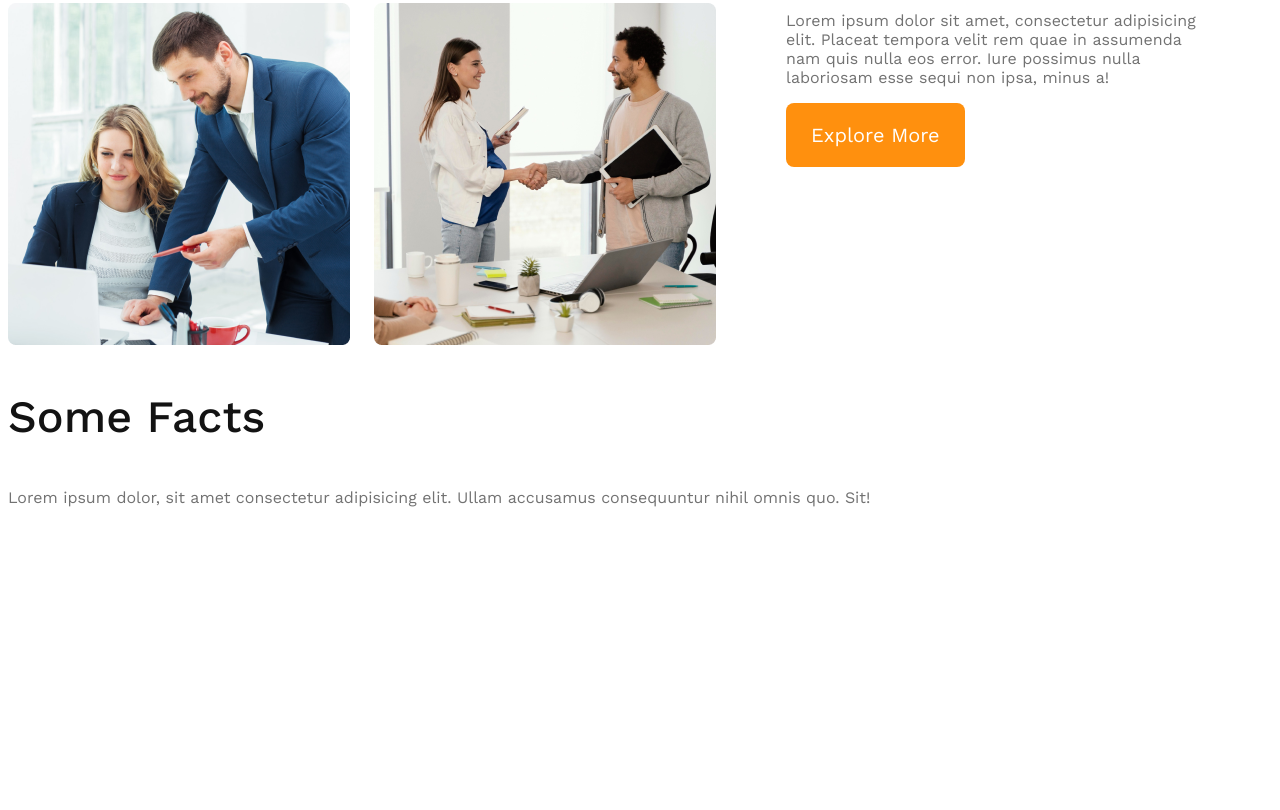
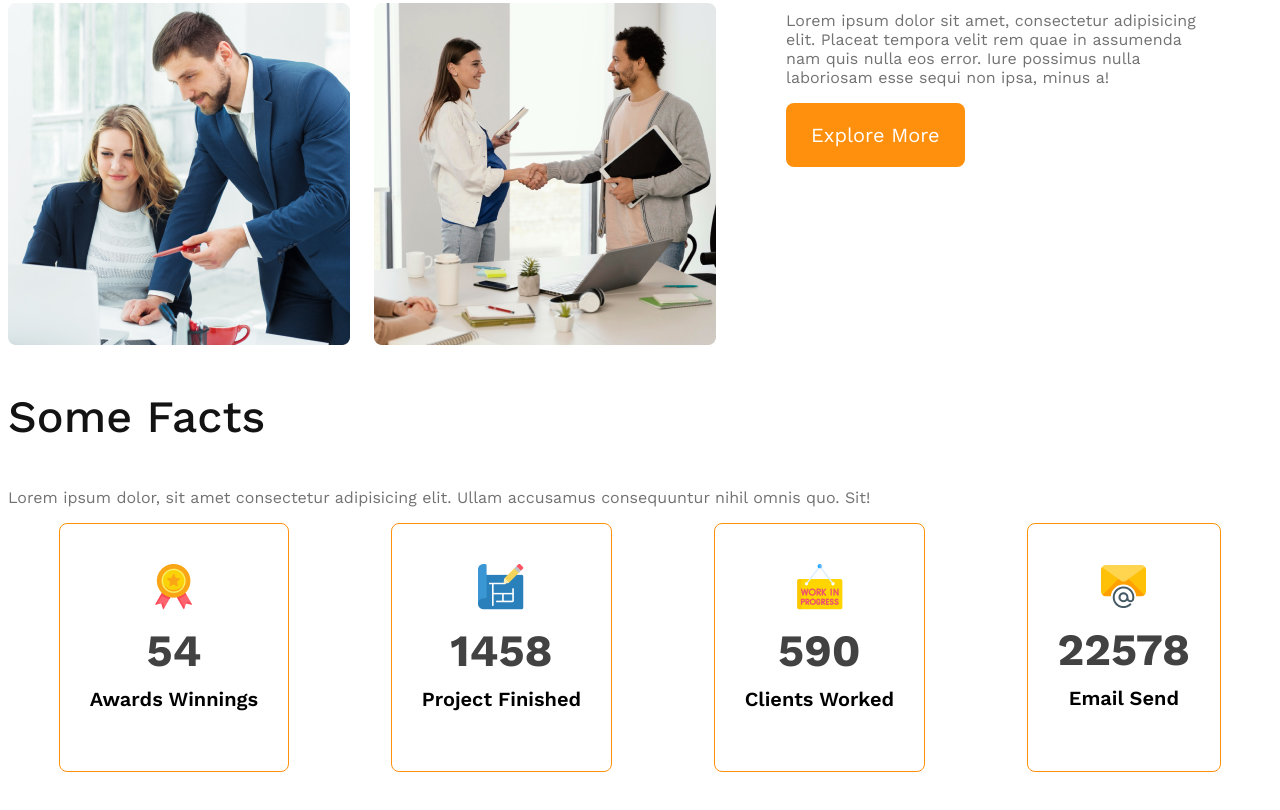
Before and after one commit to Shoyab817/g3-architect-website, a plain HTML site: page index.html in a window 1280 px wide. Shown: the part 1463-2273 px from the top of the page. Before the commit the page ends 2040 px from the top, so only its background shows below. Drawn offline with nearby package versions, Linux system fonts and the light colour scheme.

Commit message:
added icon section

```diff
--- a/index.html
+++ b/index.html
@@ -55,6 +55,31 @@
             <h3 class="section-title">Some Facts</h3>
             <p class="text-light-gray">Lorem ipsum dolor, sit amet consectetur adipisicing elit. Ullam accusamus consequuntur nihil omnis quo. Sit!</p>
         </section>
+        <div class="facts-card-container">
+            <div class="card">
+                <img src="images/icons/ribon.png" alt="">
+                <h2 class="card-stats">54</h2>
+                <p class="card-title">
+                    Awards Winnings</p>
+            </div>
+            <div class="card">
+                <img src="images/icons/projects.png" alt="">
+                <h2 class="card-stats">1458</h2>
+                <p class="card-title">
+                    Project Finished</p>
+            </div>
+            <div class="card">
+                <img src="images/icons/customers.png" alt="">
+                <h2 class="card-stats">590</h2>
+                <p class="card-title">Clients Worked</p>
+            </div>
+            <div class="card">
+                <img src="images/icons/email.png" alt="">
+                <h2 class="card-stats">22578
+                    </h2>
+                <p class="card-title">Email Send</p>
+            </div>
+        </div>
 
     </main>
     <footer>
--- a/styles/architect.css
+++ b/styles/architect.css
@@ -12,14 +12,17 @@
     cursor: pointer;
     border: 0;
 }
+
 .text-light-gray {
     color: #727272;
 }
+
 .section-title {
     font-size: 2.8rem;
     font-weight: 500;
     color: #131313;
 }
+
 /* shared styles closed */
 
 * {
@@ -84,63 +87,97 @@ nav li a {
 
 /* main styles */
 
-main{
+main {
     max-width: 1440px;
     margin: 70px auto;
 }
-.teams-container{
+
+.teams-container {
     display: flex;
     align-items: center;
 }
 
-.teams-image-container{
+.teams-image-container {
     display: grid;
-    grid-template-columns: repeat(2,1fr);
+    grid-template-columns: repeat(2, 1fr);
     gap: 24px;
 }
-.teams-content{
+
+.teams-content {
     padding-left: 70px;
     padding-right: 70px;
 }
-.teams-content-title{
+
+.teams-content-title {
     font-size: 2.8rem;
 }
 
-.teams-content-title .quick-List{
+.teams-content-title .quick-List {
     color: #727272;
     font-weight: 500;
 }
-.teams-content-title .feature{
+
+.teams-content-title .feature {
     color: #ff800f;
     font-weight: 700;
 }
-/* responsive media queires */
+
+.facts-card-container {
+    display: flex;
+    justify-content: space-around;
+}
+
+.facts-card-container .card {
+    border-radius: 8px;
+    border: 1px solid #ff900e;
+    text-align: center;
+    padding: 40px 30px;
+}
+
+.facts-card-container .card-stats {
+    font-size: 2.8rem;
+    color: #424242;
+    margin-top: 10px;
+    margin-bottom: 10px;
+}
+
+.facts-card-container .card-title {
+    font-weight: 600;
+    font-size: 1.25rem;
+    margin-top: 5px;
+}
+
+/* responsive media quires */
 /* mobile devices */
 @media screen and (max-width: 576px) {
     header {
         padding: 20px;
     }
 
-    nav , .teams-container {
+    nav,
+    .teams-container {
         flex-direction: column;
     }
-    .teams-image-container{
-        grid-template-columns: repeat(1,1fr);
+
+    .teams-image-container {
+        grid-template-columns: repeat(1, 1fr);
     }
-    .teams-content{
+
+    .teams-content {
         padding-left: 20px;
         padding-right: 20px;
-}
+    }
 }
 
 /* tablet and media devices */
 
-@media screen and (min-width: 576px) and (max-width: 960px){
+@media screen and (min-width: 576px) and (max-width: 960px) {
     header {
         padding: 20px;
     }
 
-    nav, .teams-container  {
+    nav,
+    .teams-container {
         flex-direction: column;
     }
 }
```
